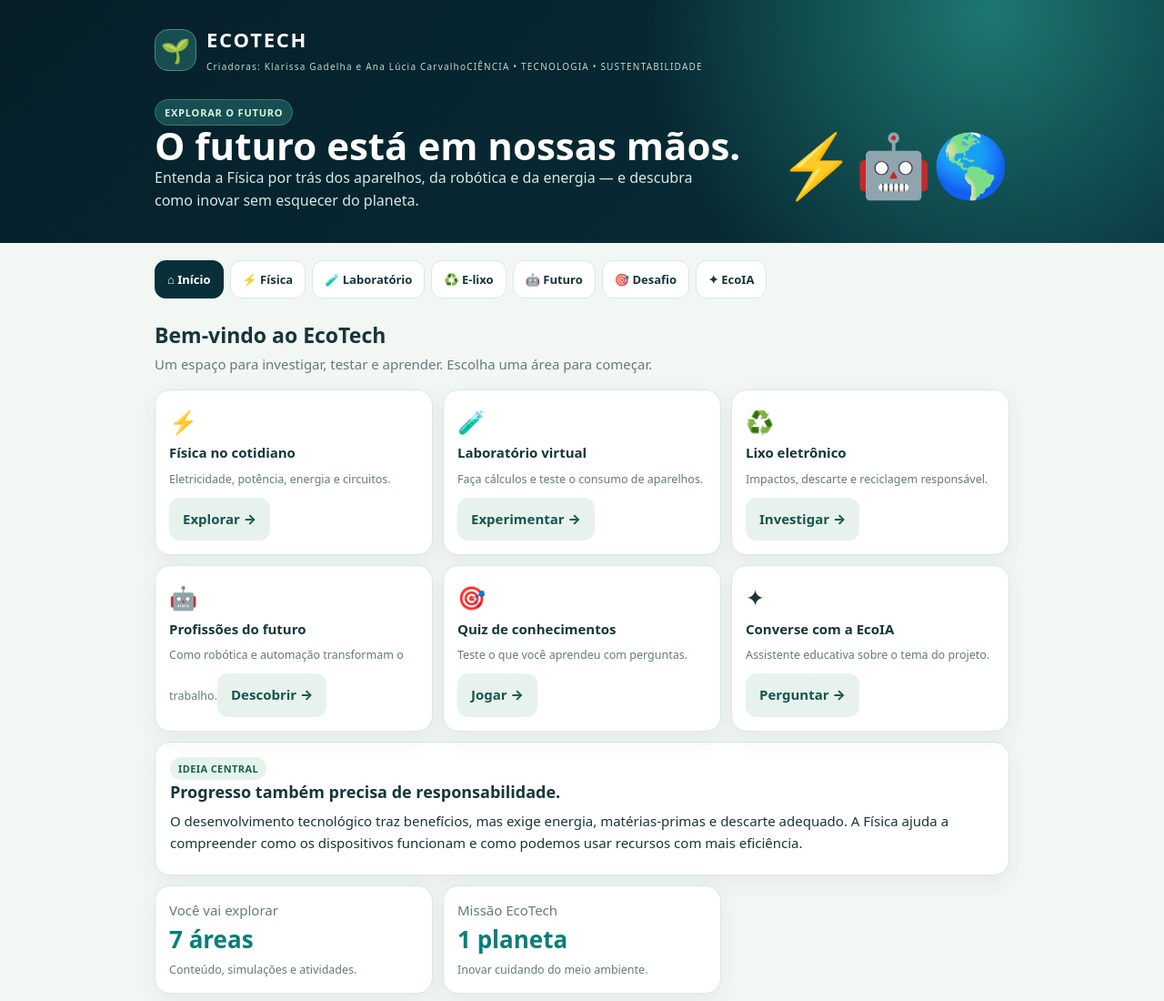
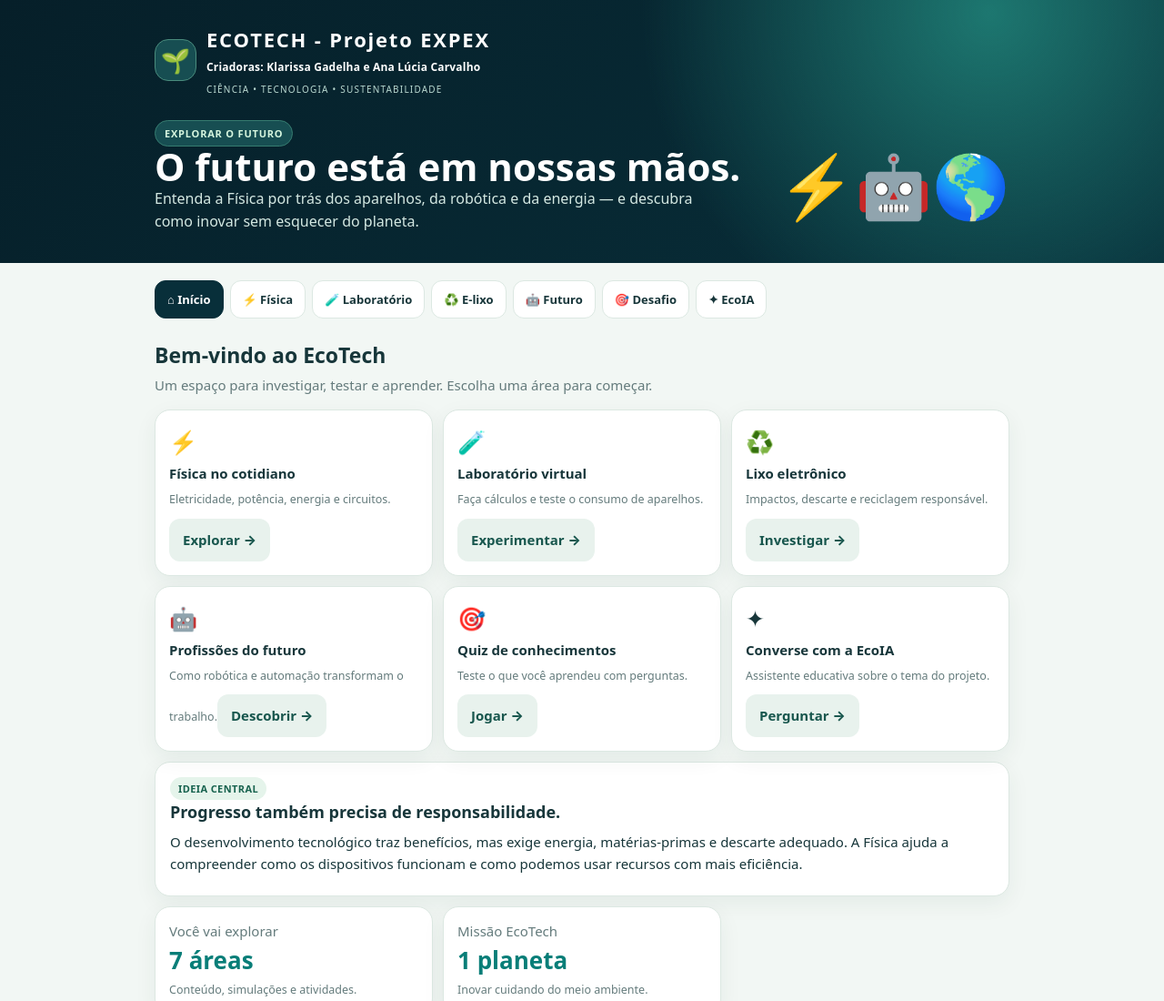
Before and after one commit to fcoirapuan163-code/ecotech, a plain HTML site: page index.html in a window 1280 px wide. Shown: the top 1100 px of the page at 91% size. Drawn offline with Linux system fonts and the light colour scheme.

Commit message:
Atualiza título e separa créditos das criadoras

```diff
--- a/index.html
+++ b/index.html
@@ -3,13 +3,13 @@
 <head>
 <meta charset="utf-8"><meta name="viewport" content="width=device-width,initial-scale=1">
 <meta name="theme-color" content="#092d3b">
-<title>EcoTech | Ciência para um futuro sustentável</title>
+<title>ECOTECH - Projeto EXPEX | Ciência para um futuro sustentável</title>
 <style>
 :root{--navy:#082f3a;--deep:#061f29;--teal:#087e78;--mint:#b8efd0;--lime:#d7f36b;--bg:#f2f7f4;--ink:#17363a;--muted:#647b7c;--line:#dce8e2;--white:#fff;--shadow:0 8px 24px #123c3010}
 *{box-sizing:border-box}body{margin:0;background:var(--bg);color:var(--ink);font:15px/1.55 system-ui,-apple-system,Segoe UI,Roboto,sans-serif}
 header{background:radial-gradient(circle at 85% 5%,#1d7770 0,transparent 34%),linear-gradient(135deg,var(--deep),var(--navy));color:#fff;padding:22px 18px 25px}
 .wrap{max-width:980px;margin:auto}.brand{display:flex;align-items:center;gap:11px}.logo{width:46px;height:46px;border-radius:15px;background:#174e52;display:grid;place-items:center;font-size:26px;border:1px solid #4a8c7d}
-h1{font-size:22px;letter-spacing:1.8px;margin:0}.brand small{color:#b9d8d0;letter-spacing:1.2px;font-size:10px}.hero{padding:26px 0 4px;display:grid;grid-template-columns:1fr;gap:12px}.hero h2{font-size:clamp(28px,6vw,42px);line-height:1.06;margin:0;max-width:650px}.hero p{color:#d4e8e2;margin:0;max-width:630px}.hero .pill{display:inline-block;background:#174e52;color:#d6f6df;border:1px solid #367c70;padding:5px 10px;border-radius:30px;font-size:11px;font-weight:800;letter-spacing:.8px;width:max-content}
+h1{font-size:22px;letter-spacing:1.8px;margin:0}.brand small{display:block;color:#b9d8d0;letter-spacing:1.2px;font-size:10px}.brand .creators{margin:5px 0 7px;color:#fff;letter-spacing:.2px;font-size:12px;font-weight:650}.hero{padding:26px 0 4px;display:grid;grid-template-columns:1fr;gap:12px}.hero h2{font-size:clamp(28px,6vw,42px);line-height:1.06;margin:0;max-width:650px}.hero p{color:#d4e8e2;margin:0;max-width:630px}.hero .pill{display:inline-block;background:#174e52;color:#d6f6df;border:1px solid #367c70;padding:5px 10px;border-radius:30px;font-size:11px;font-weight:800;letter-spacing:.8px;width:max-content}
 main{max-width:980px;margin:auto;padding:14px 14px 40px}
 nav{display:flex;overflow:auto;gap:7px;padding:5px 0 13px;position:sticky;top:0;background:var(--bg);z-index:5}
 nav button{white-space:nowrap;border:1px solid var(--line);background:white;color:var(--ink);padding:10px 13px;border-radius:12px;font-weight:750;font-size:13px}
@@ -35,7 +35,7 @@ footer{background:var(--navy);color:white;text-align:center;padding:24px;border-
 </style></head>
 <body>
 <header><div class="wrap">
- <div class="brand"><div class="logo">🌱</div><div><h1>ECOTECH</h1><small class="creators">Criadoras: Klarissa Gadelha e Ana Lúcia Carvalho</small><small>CIÊNCIA • TECNOLOGIA • SUSTENTABILIDADE</small></div></div>
+ <div class="brand"><div class="logo">🌱</div><div><h1>ECOTECH - Projeto EXPEX</h1><small class="creators">Criadoras: Klarissa Gadelha e Ana Lúcia Carvalho</small><small>CIÊNCIA • TECNOLOGIA • SUSTENTABILIDADE</small></div></div>
  <div class="hero"><div><span class="pill">EXPLORAR O FUTURO</span><h2>O futuro está em nossas mãos.</h2><p>Entenda a Física por trás dos aparelhos, da robótica e da energia — e descubra como inovar sem esquecer do planeta.</p></div><div style="font-size:68px;text-align:center">⚡🤖🌎</div></div>
 </div></header>
 <main>
```
